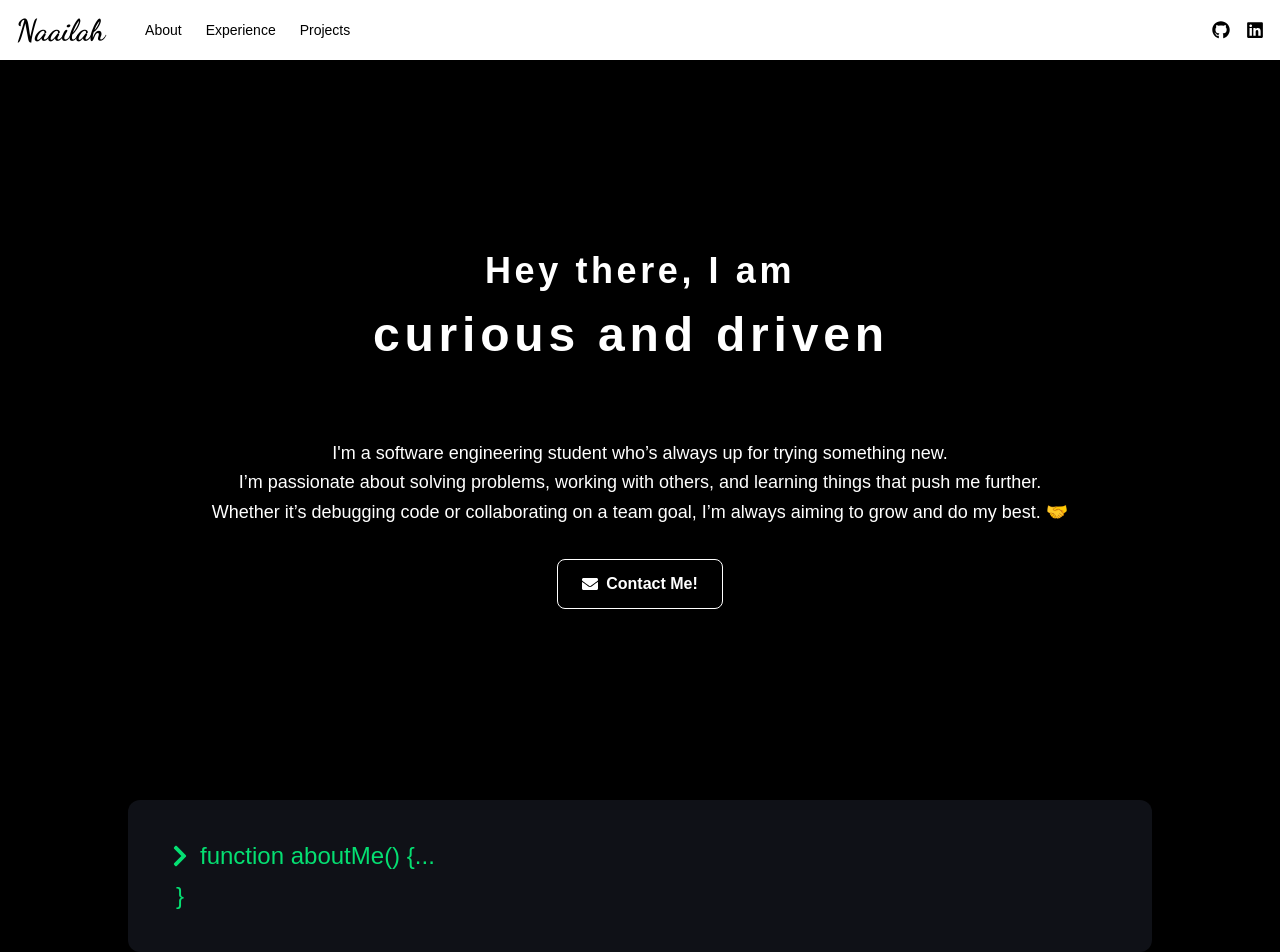
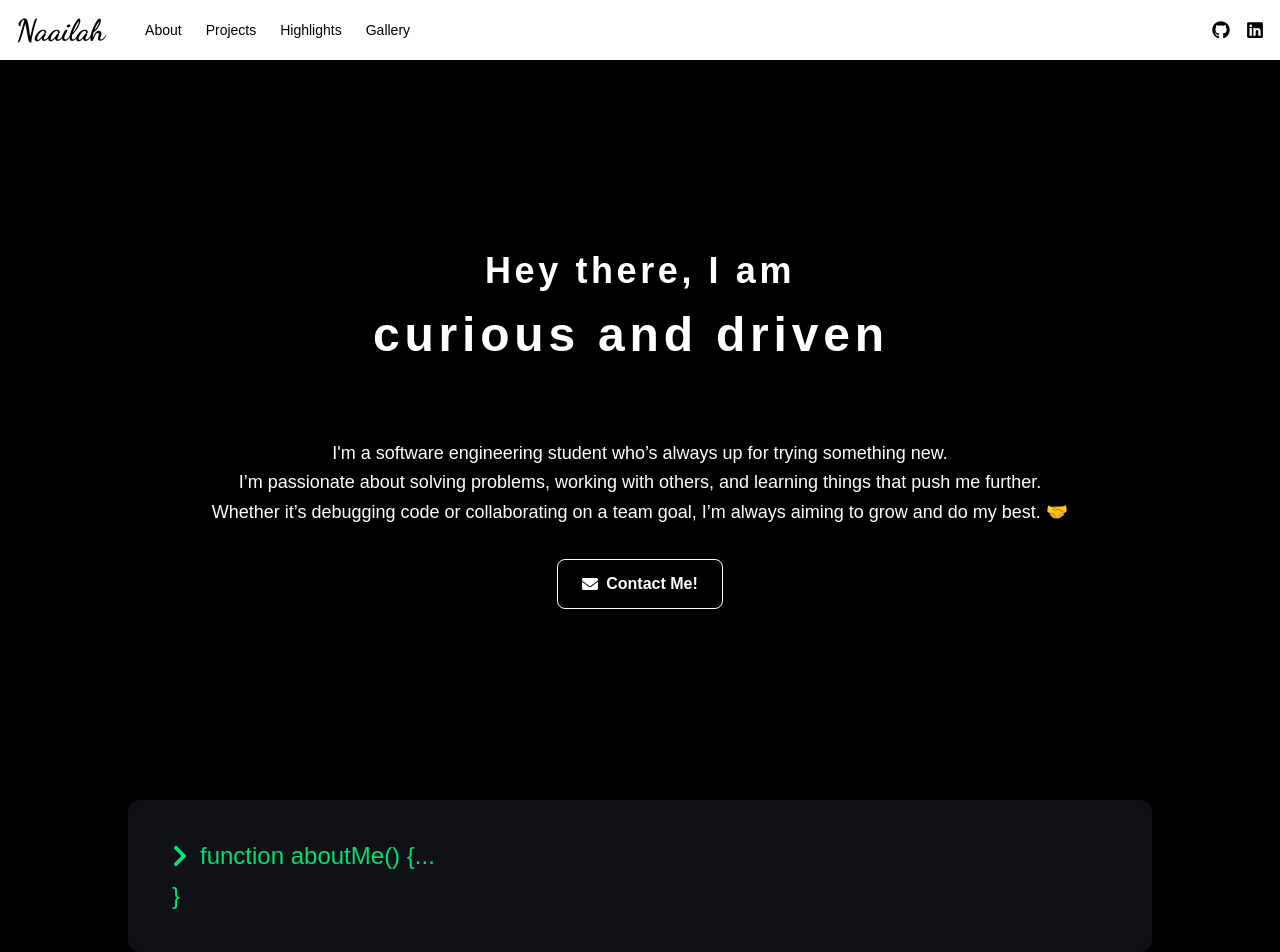
Before and after one commit to nhas0021/naailah-website, a Next.js app: page / in a window 1280 px wide. Shown: the top 952 px of the page. Built offline with nearby package versions, Linux system fonts and the light colour scheme.

Commit message:
Minor changes to Navbar and the About section

```diff
--- a/src/components/About.jsx
+++ b/src/components/About.jsx
@@ -42,6 +42,8 @@ export default function About() {
                 <li>Tailwind CSS</li>
                 <li>Next.js</li>
                 <li>Power BI</li>
+                <li>Figma</li>
+                <li>Jira/Monday.com/ClickUp</li>
               </ul>
 
               <p>
@@ -62,7 +64,7 @@ export default function About() {
         </div>
 
         {/* Closing brace - always on new line */}
-        <div className="text-2xl mt-2 pl-2">
+        <div className="text-2xl mt-2 pl-1">
           <span>&#125;</span>
         </div>
       </div>
--- a/src/components/Navbar.jsx
+++ b/src/components/Navbar.jsx
@@ -10,8 +10,9 @@ export default function Navbar() {
           <h1 className="text-3xl fancy-font">Naailah</h1>
           <ul className="flex gap-6 text-sm">
             <li><a href="#about" className="hover:text-gray-600">About</a></li>
-            <li><a href="#experience" className="hover:text-gray-600">Experience</a></li>
-            <li><a href="#projects" className="hover:text-gray-600">Projects</a></li>
+            <li><a href="#experience" className="hover:text-gray-600">Projects</a></li>
+            <li><a href="#experience" className="hover:text-gray-600">Highlights</a></li>
+            <li><a href="#projects" className="hover:text-gray-600">Gallery</a></li>
           </ul>
         </div>
 
```
